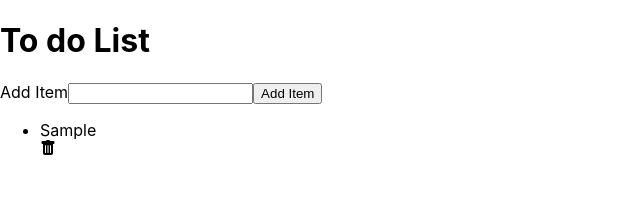
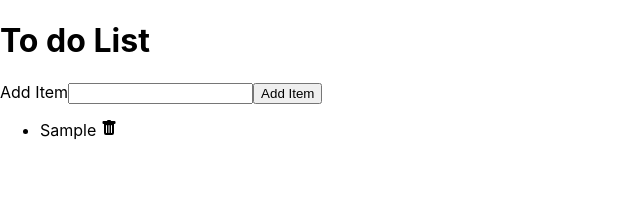
Before and after one commit to DashlinS/react-simple-todo, a React (Create React App) app: page / in a window 1280 px wide. Both pictures are taken after typing "Sample" into the empty fields and a click on the button "Add Item". Shown: the top 210 px of the page, without its empty margins (0-640 px from the left). Built offline with nearby package versions, Linux system fonts and the light colour scheme.

Commit message:
key missing error fixed, moved trash component and remove fragments

```diff
--- a/src/component/TodoItem.jsx
+++ b/src/component/TodoItem.jsx
@@ -1,7 +1,7 @@
-function TodoItem({listItem, index, todoList, listItems}){
-              console.log(todoList)
+import { BsFillTrashFill } from "react-icons/bs"
+
+function TodoItem({listItem, setTodoList, currTodoList, index}){
   return (
-    <>
       <li onDoubleClick={(e) => {
         if(e.target.style["text-decoration"] === "none"){
           e.target.style["text-decoration"] = "line-through"
@@ -9,10 +9,14 @@ function TodoItem({listItem, index, todoList, listItems}){
           e.target.style["text-decoration"] = "none"
         }
         }}
-        >
-          {listItem}
+      >{listItem}
+      <span>{"  "}</span>
+      <BsFillTrashFill onClick={() => {
+        setTodoList(
+          currTodoList.filter((li, num) => index !== num)
+        );
+      }}/>
       </li>
-    </>
   )
 }
 
--- a/src/component/TodoList.jsx
+++ b/src/component/TodoList.jsx
@@ -1,5 +1,4 @@
 import TodoItem from "./TodoItem"
-import { BsFillTrashFill } from "react-icons/bs"
 import { v4 as uuidv4 } from 'uuid';
 
 function TodoList({currTodoList, setTodoList}){
@@ -11,14 +10,7 @@ function TodoList({currTodoList, setTodoList}){
             .toUpperCase()
             .concat(listItem.slice(1));
           return (
-            <>
-              <TodoItem key={uuidv4()} listItem={listItem} index={index} />
-              <BsFillTrashFill onClick={() => {
-                setTodoList(
-                  currTodoList.filter((li, num) => index !== num)
-                );
-              }}/>
-            </>
+            <TodoItem key={uuidv4()} listItem={listItem} setTodoList={setTodoList} currTodoList={currTodoList} index={index}/>
           )
         })}
       </div>
```
